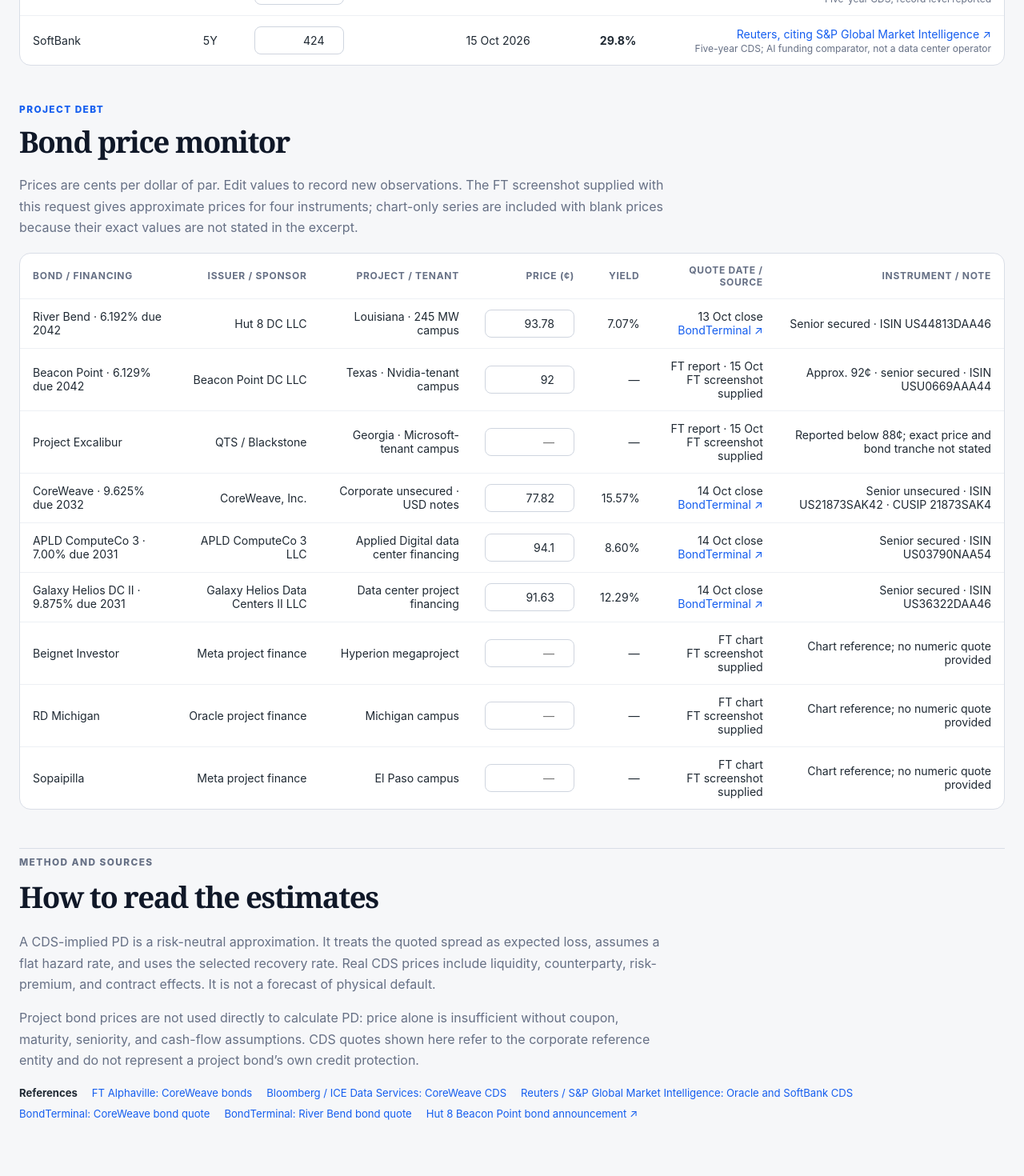
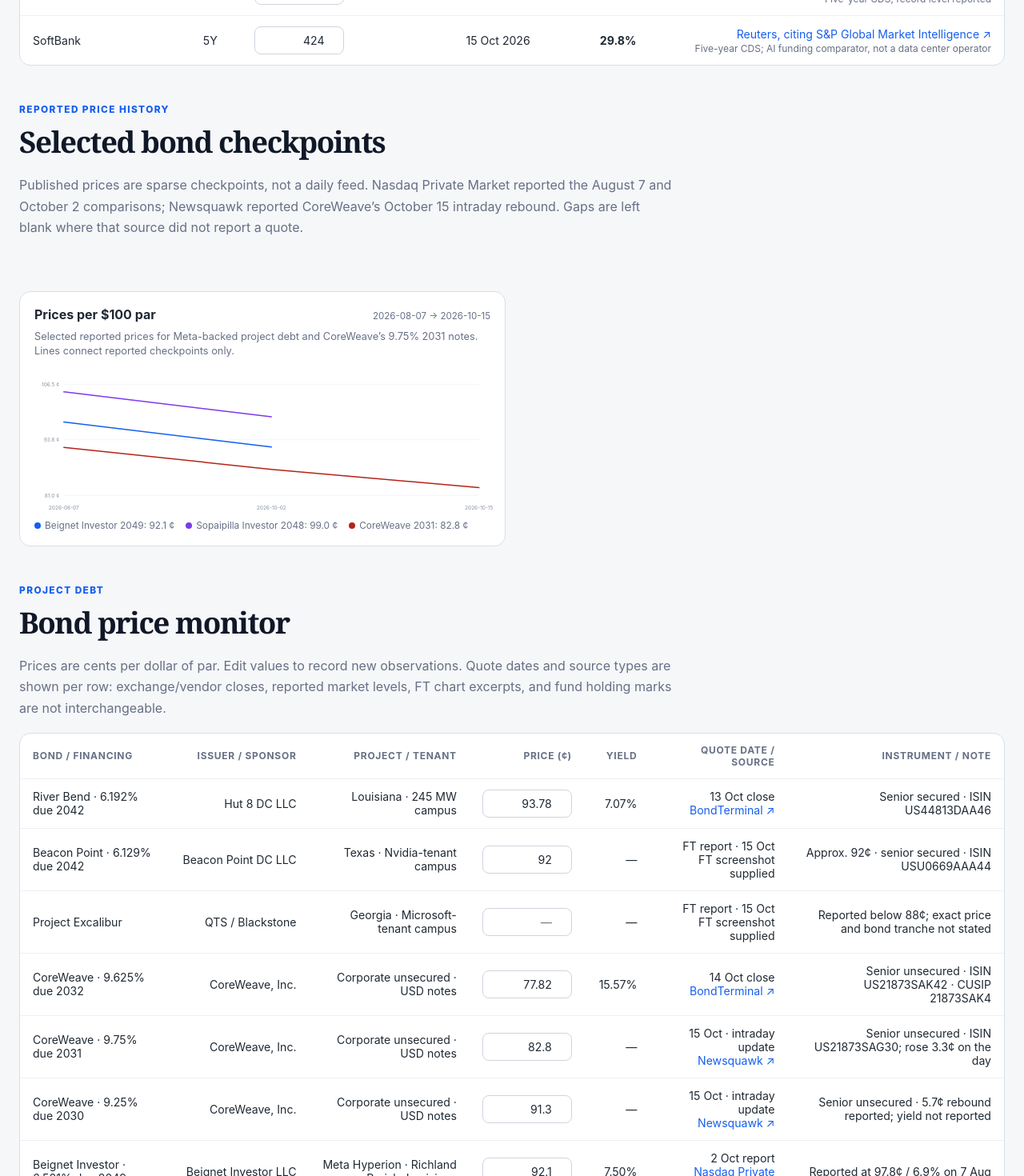
Before and after one commit to glxtraa/monitor_yields, a Next.js app: page /ai-data-centers in a window 1280 px wide. Shown: the part 1240-2710 px from the top of the page at 80% size. Built offline with nearby package versions, Linux system fonts and the light colour scheme.

Commit message:
more sources

```diff
--- a/app/ai-data-centers/page.tsx
+++ b/app/ai-data-centers/page.tsx
@@ -1,6 +1,7 @@
 "use client";
 
 import { useMemo, useState } from "react";
+import LineChart from "@/components/LineChart";
 
 type Bond = { name: string; issuer: string; project: string; price: number | null; yieldPct: number | null; asOf: string; source: string; url: string; note: string };
 type CdsQuote = { issuer: string; spread: number; asOf: string; source: string; url: string; note: string };
@@ -10,8 +11,14 @@
   { name: "Beacon Point · 6.129% due 2042", issuer: "Beacon Point DC LLC", project: "Texas · Nvidia-tenant campus", price: 92, yieldPct: null, asOf: "FT report · 15 Oct", source: "FT screenshot supplied", url: "", note: "Approx. 92¢ · senior secured · ISIN USU0669AAA44" },
   { name: "Project Excalibur", issuer: "QTS / Blackstone", project: "Georgia · Microsoft-tenant campus", price: null, yieldPct: null, asOf: "FT report · 15 Oct", source: "FT screenshot supplied", url: "", note: "Reported below 88¢; exact price and bond tranche not stated" },
   { name: "CoreWeave · 9.625% due 2032", issuer: "CoreWeave, Inc.", project: "Corporate unsecured · USD notes", price: 77.82, yieldPct: 15.57, asOf: "14 Oct close", source: "BondTerminal", url: "https://bondterminal.com/calculator/US21873SAK42", note: "Senior unsecured · ISIN US21873SAK42 · CUSIP 21873SAK4" },
+  { name: "CoreWeave · 9.75% due 2031", issuer: "CoreWeave, Inc.", project: "Corporate unsecured · USD notes", price: 82.8, yieldPct: null, asOf: "15 Oct · intraday update", source: "Newsquawk", url: "https://www.newsquawk.com/headlines/coreweave-crwv-bonds-recover-following-a-sharp-selloff-october-2031-rose-33-cents-to-828-cents-on-the-dollar-while-the-june-2030-bonds-rallied-57-cents-to-913-cents", note: "Senior unsecured · ISIN US21873SAG30; rose 3.3¢ on the day" },
+  { name: "CoreWeave · 9.25% due 2030", issuer: "CoreWeave, Inc.", project: "Corporate unsecured · USD notes", price: 91.3, yieldPct: null, asOf: "15 Oct · intraday update", source: "Newsquawk", url: "https://www.newsquawk.com/headlines/coreweave-crwv-bonds-recover-following-a-sharp-selloff-october-2031-rose-33-cents-to-828-cents-on-the-dollar-while-the-june-2030-bonds-rallied-57-cents-to-913-cents", note: "Senior unsecured · 5.7¢ rebound reported; yield not reported" },
+  { name: "Beignet Investor · 6.581% due 2049", issuer: "Beignet Investor LLC", project: "Meta Hyperion · Richland Parish, Louisiana", price: 92.1, yieldPct: 7.5, asOf: "2 Oct report", source: "Nasdaq Private Market", url: "https://www.nasdaqprivatemarket.com/insights/weekly-commentary/debt-doesnt-hallucinate-2-ai-data-centers/", note: "Reported at 97.8¢ / 6.9% on 7 Aug" },
+  { name: "Sopaipilla Investor · 7.534% due 2048", issuer: "Sopaipilla Investor LLC", project: "El Paso · Texas data center campus", price: 99, yieldPct: 7.7, asOf: "2 Oct report", source: "Nasdaq Private Market", url: "https://www.nasdaqprivatemarket.com/insights/weekly-commentary/debt-doesnt-hallucinate-2-ai-data-centers/", note: "Reported at 104.7¢ / 7.1% on 7 Aug" },
   { name: "APLD ComputeCo 3 · 7.00% due 2031", issuer: "APLD ComputeCo 3 LLC", project: "Applied Digital data center financing", price: 94.1, yieldPct: 8.6, asOf: "14 Oct close", source: "BondTerminal", url: "https://bondterminal.com/calculator/US03790NAA54", note: "Senior secured · ISIN US03790NAA54" },
   { name: "Galaxy Helios DC II · 9.875% due 2031", issuer: "Galaxy Helios Data Centers II LLC", project: "Data center project financing", price: 91.63, yieldPct: 12.29, asOf: "14 Oct close", source: "BondTerminal", url: "https://bondterminal.com/calculator/US36322DAA46", note: "Senior secured · ISIN US36322DAA46" },
+  { name: "QTS Fayetteville · 5.70% due 2036", issuer: "QTS Fayetteville I DC1-2 LLC", project: "Georgia · QTS data center financing", price: 96.1, yieldPct: null, asOf: "15 May holding mark", source: "Sterling Capital ETF holdings", url: "https://sterlingcapital.com/investments/exchange-traded-funds/SCEC/export-portfolio-holdings/", note: "Bond holding valuation; not a current trade quote" },
+  { name: "RD Michigan · 7.50% due 2045", issuer: "RD Michigan Property Owner I LLC", project: "Michigan · Oracle campus", price: 100.18, yieldPct: null, asOf: "15 May holding mark", source: "Sterling Capital ETF holdings", url: "https://sterlingcapital.com/investments/exchange-traded-funds/SCEC/export-portfolio-holdings/", note: "Bond holding valuation; not a current trade quote" },
   { name: "Beignet Investor", issuer: "Meta project finance", project: "Hyperion megaproject", price: null, yieldPct: null, asOf: "FT chart", source: "FT screenshot supplied", url: "", note: "Chart reference; no numeric quote provided" },
   { name: "RD Michigan", issuer: "Oracle project finance", project: "Michigan campus", price: null, yieldPct: null, asOf: "FT chart", source: "FT screenshot supplied", url: "", note: "Chart reference; no numeric quote provided" },
   { name: "Sopaipilla", issuer: "Meta project finance", project: "El Paso campus", price: null, yieldPct: null, asOf: "FT chart", source: "FT screenshot supplied", url: "", note: "Chart reference; no numeric quote provided" },
@@ -38,6 +45,12 @@
   const [bonds, setBonds] = useState(initialBonds);
   const [cds, setCds] = useState(initialCds);
   const latest = useMemo(() => [...cds].sort((a, b) => cumulativePd(b.spread, recovery) - cumulativePd(a.spread, recovery)), [cds, recovery]);
+  const historyDates = ["2026-08-07", "2026-10-02", "2026-10-15"];
+  const historyRows = [
+    { date: historyDates[0], beignet: 97.8, sopaipilla: 104.7, coreweave2031: 92 },
+    { date: historyDates[1], beignet: 92.1, sopaipilla: 99, coreweave2031: 87 },
+    { date: historyDates[2], coreweave2031: 82.8 },
+  ];
 
   return (
     <main className="page-shell">
@@ -89,7 +102,26 @@
       </section>
 
       <section>
-        <div className="section-heading"><p className="eyebrow">Project debt</p><h2>Bond price monitor</h2><p className="section-note">Prices are cents per dollar of par. Edit values to record new observations. The FT screenshot supplied with this request gives approximate prices for four instruments; chart-only series are included with blank prices because their exact values are not stated in the excerpt.</p></div>
+        <div className="section-heading"><p className="eyebrow">Reported price history</p><h2>Selected bond checkpoints</h2><p className="section-note">Published prices are sparse checkpoints, not a daily feed. Nasdaq Private Market reported the August 7 and October 2 comparisons; Newsquawk reported CoreWeave’s October 15 intraday rebound. Gaps are left blank where that source did not report a quote.</p></div>
+        <div className="chart-grid">
+          <LineChart
+            title="Prices per $100 par"
+            description="Selected reported prices for Meta-backed project debt and CoreWeave’s 9.75% 2031 notes. Lines connect reported checkpoints only."
+            dates={historyDates}
+            rows={historyRows}
+            unit="¢"
+            decimals={1}
+            series={[
+              { key: "beignet", label: "Beignet Investor 2049", color: "#155eef" },
+              { key: "sopaipilla", label: "Sopaipilla Investor 2048", color: "#7c3aed" },
+              { key: "coreweave2031", label: "CoreWeave 2031", color: "#b42318" },
+            ]}
+          />
+        </div>
+      </section>
+
+      <section>
+        <div className="section-heading"><p className="eyebrow">Project debt</p><h2>Bond price monitor</h2><p className="section-note">Prices are cents per dollar of par. Edit values to record new observations. Quote dates and source types are shown per row: exchange/vendor closes, reported market levels, FT chart excerpts, and fund holding marks are not interchangeable.</p></div>
         <div className="table-wrap"><table>
           <thead><tr><th>Bond / financing</th><th>Issuer / sponsor</th><th>Project / tenant</th><th>Price (¢)</th><th>Yield</th><th>Quote date / source</th><th>Instrument / note</th></tr></thead>
           <tbody>{bonds.map((bond, index) => <tr key={bond.name}>
@@ -108,6 +140,8 @@
           <a href="https://www.ft.com/content/8171ef4a-b291-4375-bc85-87bee0f8bf7b" target="_blank" rel="noreferrer">FT Alphaville: CoreWeave bonds</a>
           <a href="https://news.bloomberglaw.com/bankruptcy-law/coreweave-risk-gauge-hits-record-pricing-60-odds-of-default" target="_blank" rel="noreferrer">Bloomberg / ICE Data Services: CoreWeave CDS</a>
           <a href="https://www.investing.com/news/stock-market-news/ai-credit-default-swap-spreads-widen-sharply-4950549" target="_blank" rel="noreferrer">Reuters / S&P Global Market Intelligence: Oracle and SoftBank CDS</a>
+          <a href="https://www.nasdaqprivatemarket.com/insights/weekly-commentary/debt-doesnt-hallucinate-2-ai-data-centers/" target="_blank" rel="noreferrer">Nasdaq Private Market: August and October price checkpoints</a>
+          <a href="https://www.newsquawk.com/headlines/coreweave-crwv-bonds-recover-following-a-sharp-selloff-october-2031-rose-33-cents-to-828-cents-on-the-dollar-while-the-june-2030-bonds-rallied-57-cents-to-913-cents" target="_blank" rel="noreferrer">Newsquawk: CoreWeave 2030 and 2031 intraday prices</a>
           <a href="https://bondterminal.com/calculator/US21873SAK42" target="_blank" rel="noreferrer">BondTerminal: CoreWeave bond quote</a>
           <a href="https://bondterminal.com/calculator/US44813DAA46" target="_blank" rel="noreferrer">BondTerminal: River Bend bond quote</a>
           <a href="https://markets.ft.markitdigital.com/data/announce/detail?dockey=600-202606091805PR_NEWS_USPRX____FL80065-1" target="_blank" rel="noreferrer">Hut 8 Beacon Point bond announcement ↗</a>
--- a/components/LineChart.tsx
+++ b/components/LineChart.tsx
@@ -203,11 +203,14 @@
       </svg>
       <div className="chart-legend">
         {series.map((item) => {
-          const latest = Number(rows.at(-1)?.[item.key]);
+          const latest = [...rows]
+            .reverse()
+            .map((row) => Number(row[item.key]))
+            .find((value) => Number.isFinite(value));
           return (
             <span className="legend-item" key={item.key}>
               <i style={{ backgroundColor: item.color }} />
-              {item.label}: {formatValue(latest, decimals, unit)}
+              {item.label}: {latest === undefined ? "—" : formatValue(latest, decimals, unit)}
             </span>
           );
         })}
```
